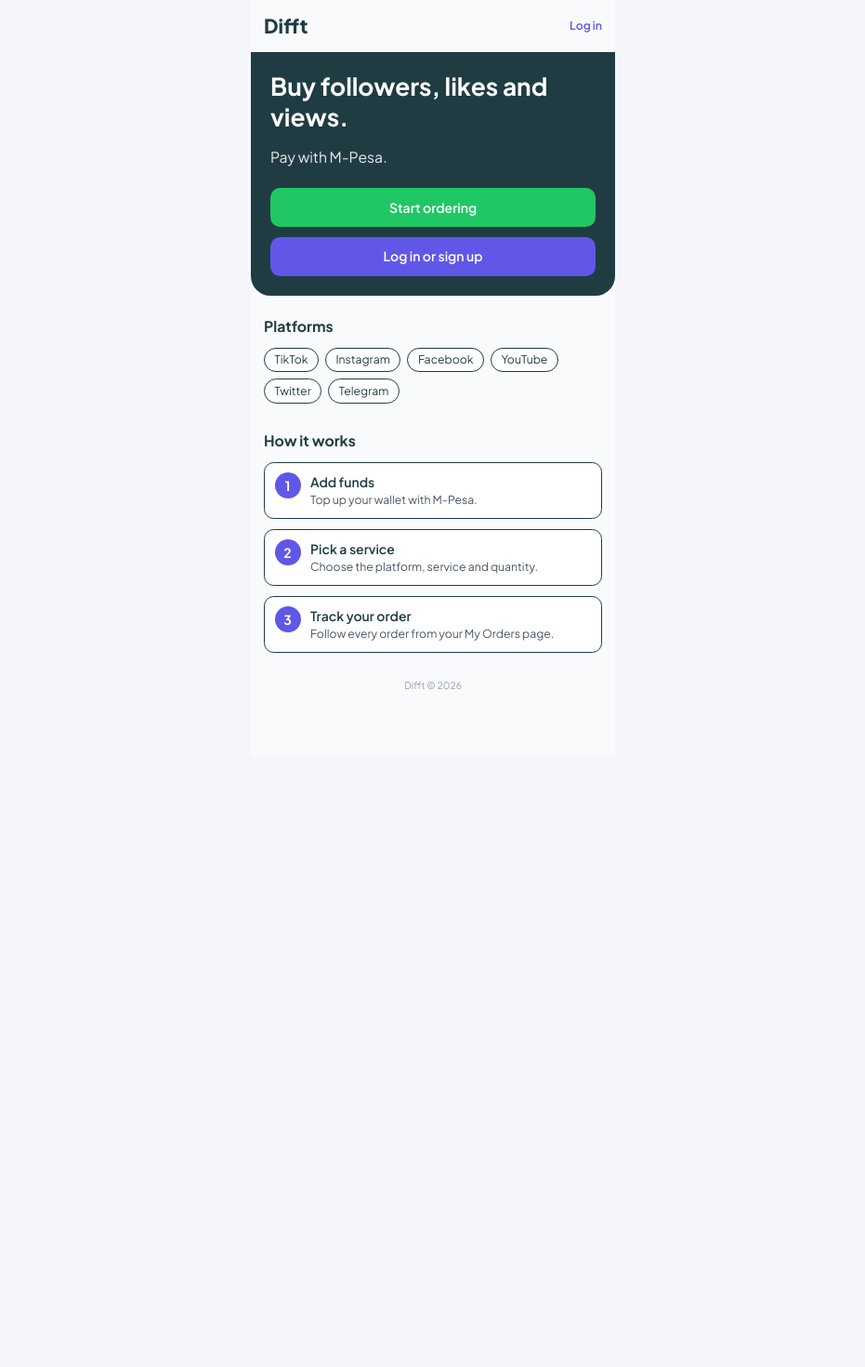
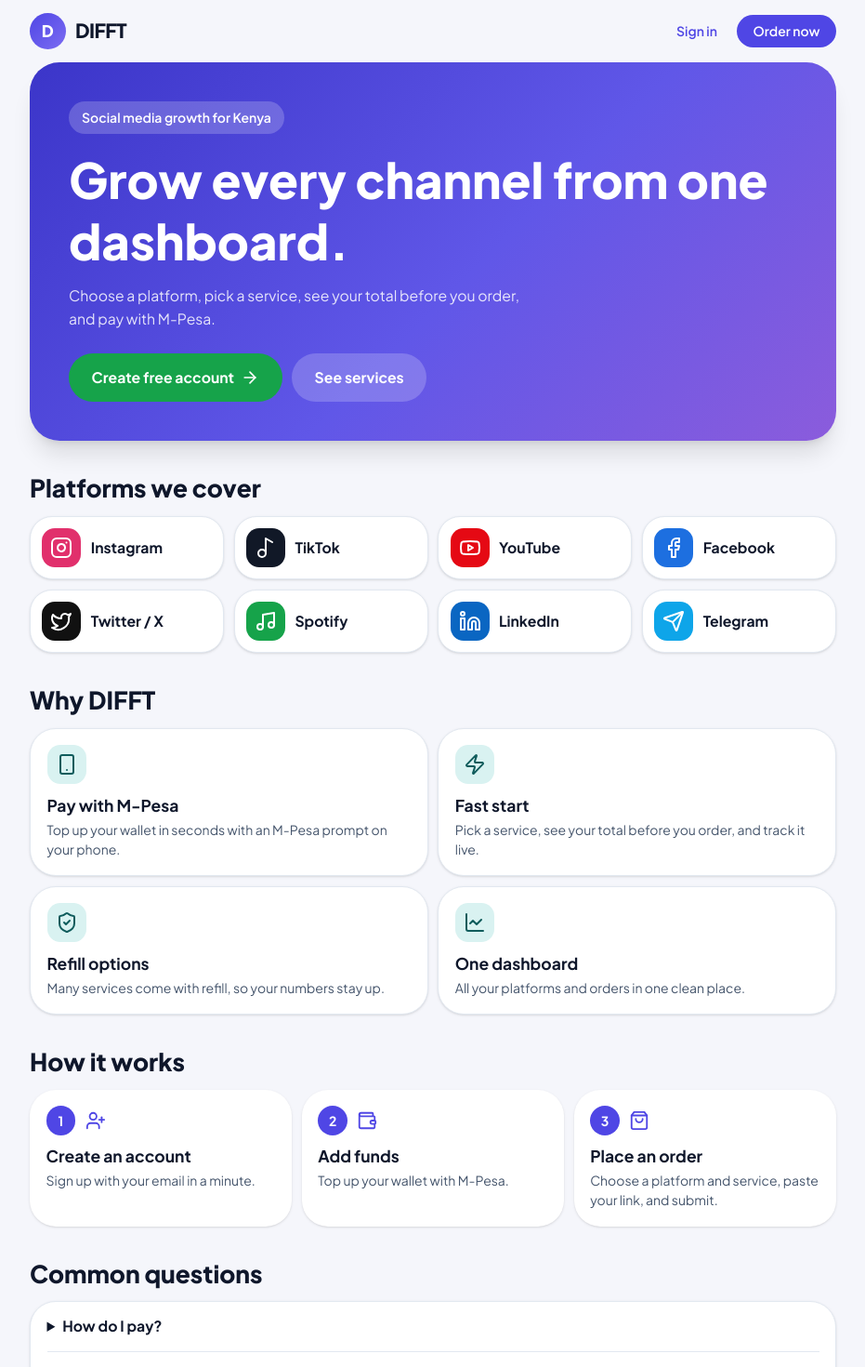
Before and after one commit to fredrickpaul/Difft, a Next.js app: page / in a window 1280 px wide. Shown: the top 1470 px of the page at 93% size, without its empty margins (174-1105 px from the left). Before the commit the page ends 814 px from the top, so only its background shows below. Built offline with nearby package versions, Linux system fonts and the light colour scheme; no server answers.

Commit message:
Refactor Home component and update metadata

```diff
--- a/app/page.tsx
+++ b/app/page.tsx
@@ -1,139 +1,176 @@
-"use client";
+import Link from "next/link";
+import {
+  Smartphone, Zap, ShieldCheck, LineChart, UserPlus, Wallet, ShoppingBag,
+  ArrowRight, Instagram, Facebook, Youtube, Twitter, Linkedin, Send, Music, Music2,
+} from "lucide-react";
+import SwRegister from "@/components/swregister";
 
-import { useEffect, useState } from "react";
-import Link from "next/link";
-import { createClient, type SupabaseClient } from "@supabase/supabase-js";
+export const metadata = {
+  title: "DIFFT | Social media growth services in Kenya, pay with M-Pesa",
+  description:
+    "DIFFT helps you grow your Instagram, TikTok, YouTube, Facebook and more from one dashboard. Pick a service, see the total, and pay with M-Pesa.",
+  openGraph: {
+    title: "DIFFT | Social Growth",
+    description: "Grow every channel from one dashboard. Pay with M-Pesa.",
+    type: "website",
+  },
+};
 
-let client: SupabaseClient | null = null;
-function getSupabase() {
-  if (!client) {
-    client = createClient(
-      process.env.NEXT_PUBLIC_SUPABASE_URL!,
-      (process.env.NEXT_PUBLIC_SUPABASE_ANON_KEY ??
-        process.env.NEXT_PUBLIC_SUPABASE_PUBLISHABLE_KEY)!
-    );
-  }
-  return client;
-}
-
-const PLATFORMS = [
-  "TikTok",
-  "Instagram",
-  "Facebook",
-  "YouTube",
-  "Twitter",
-  "Telegram",
+const platforms = [
+  { n: "Instagram", Icon: Instagram, c: "#e1306c" },
+  { n: "TikTok", Icon: Music2, c: "#111827" },
+  { n: "YouTube", Icon: Youtube, c: "#e50914" },
+  { n: "Facebook", Icon: Facebook, c: "#1d6fe0" },
+  { n: "Twitter / X", Icon: Twitter, c: "#111111" },
+  { n: "Spotify", Icon: Music, c: "#16a34a" },
+  { n: "LinkedIn", Icon: Linkedin, c: "#0a66c2" },
+  { n: "Telegram", Icon: Send, c: "#0ea5e9" },
 ];
 
-const STEPS = [
-  { n: "1", title: "Add funds", text: "Top up your wallet with M-Pesa." },
-  { n: "2", title: "Pick a service", text: "Choose the platform, service and quantity." },
-  { n: "3", title: "Track your order", text: "Follow every order from your My Orders page." },
+const features = [
+  { Icon: Smartphone, t: "Pay with M-Pesa", d: "Top up your wallet in seconds with an M-Pesa prompt on your phone." },
+  { Icon: Zap, t: "Fast start", d: "Pick a service, see your total before you order, and track it live." },
+  { Icon: ShieldCheck, t: "Refill options", d: "Many services come with refill, so your numbers stay up." },
+  { Icon: LineChart, t: "One dashboard", d: "All your platforms and orders in one clean place." },
+];
+
+const steps = [
+  { Icon: UserPlus, t: "Create an account", d: "Sign up with your email in a minute." },
+  { Icon: Wallet, t: "Add funds", d: "Top up your wallet with M-Pesa." },
+  { Icon: ShoppingBag, t: "Place an order", d: "Choose a platform and service, paste your link, and submit." },
+];
+
+const faqs = [
+  ["How do I pay?", "You top up your DIFFT wallet with M-Pesa and spend from it on any service."],
+  ["Do you need my password?", "Never. We only need the link to your profile or post."],
+  ["What does refill mean?", "If the count drops within the refill period, it is topped up again at no extra cost."],
+  ["How long does an order take to start?", "Most orders start within minutes to a few hours. The delivery time is shown on each service."],
 ];
 
 export default function Home() {
-  const [loggedIn, setLoggedIn] = useState<boolean | null>(null);
+  return (
+    <main className="min-h-screen bg-[#f5f6fb] text-slate-900">
+      <SwRegister />
 
-  useEffect(() => {
-    getSupabase()
-      .auth.getSession()
-      .then(({ data }) => setLoggedIn(!!data?.session));
-  }, []);
-
-  async function logout() {
-    await getSupabase().auth.signOut();
-    setLoggedIn(false);
-  }
-
-  return (
-    <main className="mx-auto max-w-md bg-gray-50 pb-16">
-      <header className="flex items-center justify-between p-4">
-        <span className="text-2xl font-extrabold text-[#203C43]">Difft</span>
-        {loggedIn ? (
-          <button onClick={logout} className="text-sm text-[#6057E8]">
-            Log out
-          </button>
-        ) : (
-          <Link href="/login" className="text-sm font-semibold text-[#6057E8]">
-            Log in
+      <header className="mx-auto flex max-w-5xl items-center justify-between px-4 py-4">
+        <div className="flex items-center gap-3">
+          <span
+            className="flex h-11 w-11 items-center justify-center rounded-full text-xl font-extrabold text-white"
+            style={{ background: "linear-gradient(135deg,#4f46e5,#7c6cf2)" }}
+          >
+            D
+          </span>
+          <span className="text-2xl font-extrabold tracking-tight">DIFFT</span>
+        </div>
+        <div className="flex items-center gap-2">
+          <Link href="/login" className="rounded-full px-4 py-2 text-base font-semibold text-[#4f46e5]">
+            Sign in
           </Link>
-        )}
+          <Link href="/order" className="rounded-full bg-[#4f46e5] px-5 py-2 text-base font-semibold text-white">
+            Order now
+          </Link>
+        </div>
       </header>
 
-      <section className="space-y-4 rounded-b-3xl bg-[#203C43] p-6 text-white">
-        <h1 className="text-3xl font-bold leading-tight">
-          Buy followers, likes and views.
+      <section className="mx-auto max-w-5xl px-4">
+        <div
+          className="rounded-[32px] p-7 text-white shadow-xl md:p-12"
+          style={{ background: "linear-gradient(135deg,#3b35c9,#6057e8 55%,#8b5cdc)" }}
+        >
+          <p className="inline-block rounded-full bg-white/20 px-4 py-2 text-base font-semibold">
+            Social media growth for Kenya
+          </p>
+          <h1 className="mt-5 text-4xl font-extrabold leading-tight md:text-6xl">
+            Grow every channel from one dashboard.
           </h1>
-        <p className="text-lg opacity-90">Pay with M-Pesa.</p>
-
-        <div className="space-y-3 pt-2">
-          <Link
-            href="/order"
-            className="block rounded-xl bg-[#20C765] p-3 text-center font-semibold text-white"
-          >
-            Start ordering
+          <p className="mt-4 max-w-xl text-lg text-white/85">
+            Choose a platform, pick a service, see your total before you order, and pay with M-Pesa.
+          </p>
+          <div className="mt-7 flex flex-wrap gap-3">
+            <Link href="/login" className="flex items-center gap-2 rounded-full bg-[#16a34a] px-7 py-4 text-lg font-bold">
+              Create free account <ArrowRight size={20} />
             </Link>
-
-          {loggedIn ? (
-            <div className="flex gap-3">
-              <Link
-                href="/orders"
-                className="flex-1 rounded-xl bg-white/10 p-3 text-center font-semibold text-white"
-              >
-                My Orders
-              </Link>
-              <Link
-                href="/add-funds"
-                className="flex-1 rounded-xl bg-[#6057E8] p-3 text-center font-semibold text-white"
-              >
-                Add Funds
+            <Link href="/order" className="rounded-full bg-white/20 px-7 py-4 text-lg font-bold">
+              See services
             </Link>
           </div>
-          ) : (
-            <Link
-              href="/login"
-              className="block rounded-xl bg-[#6057E8] p-3 text-center font-semibold text-white"
-            >
-              Log in or sign up
-            </Link>
-          )}
         </div>
       </section>
 
-      <section className="space-y-3 p-4 pt-6">
-        <h2 className="text-lg font-bold text-[#203C43]">Platforms</h2>
-        <div className="flex flex-wrap gap-2">
-          {PLATFORMS.map((p) => (
-            <span
-              key={p}
-              className="rounded-full border bg-white px-3 py-1 text-sm text-[#203C43]"
-            >
-              {p}
+      <section className="mx-auto mt-10 max-w-5xl px-4">
+        <h2 className="text-3xl font-extrabold">Platforms we cover</h2>
+        <div className="mt-4 grid grid-cols-2 gap-3 md:grid-cols-4">
+          {platforms.map(({ n, Icon, c }) => (
+            <div key={n} className="flex items-center gap-3 rounded-[24px] border border-slate-200 bg-white p-3.5 shadow-sm">
+              <span className="flex h-12 w-12 items-center justify-center rounded-2xl text-white" style={{ background: c }}>
+                <Icon size={24} />
               </span>
+              <span className="text-lg font-bold">{n}</span>
+            </div>
           ))}
         </div>
       </section>
 
-      <section className="space-y-3 p-4">
-        <h2 className="text-lg font-bold text-[#203C43]">How it works</h2>
-        {STEPS.map((s) => (
-          <div
-            key={s.n}
-            className="flex items-start gap-3 rounded-xl border bg-white p-3"
-          >
-            <div className="flex h-8 w-8 shrink-0 items-center justify-center rounded-full bg-[#6057E8] font-bold text-white">
-              {s.n}
-            </div>
-            <div>
-              <div className="font-semibold text-[#203C43]">{s.title}</div>
-              <div className="text-sm text-gray-600">{s.text}</div>
-            </div>
+      <section className="mx-auto mt-10 max-w-5xl px-4">
+        <h2 className="text-3xl font-extrabold">Why DIFFT</h2>
+        <div className="mt-4 grid gap-3 md:grid-cols-2">
+          {features.map(({ Icon, t, d }) => (
+            <div key={t} className="rounded-[28px] border border-slate-200 bg-white p-5 shadow-sm">
+              <span className="flex h-12 w-12 items-center justify-center rounded-2xl bg-[#d9f2f1] text-[#0f5c5c]">
+                <Icon size={24} />
+              </span>
+              <h3 className="mt-3 text-xl font-bold">{t}</h3>
+              <p className="mt-1 text-base text-slate-600">{d}</p>
             </div>
           ))}
+        </div>
       </section>
 
-      <footer className="p-4 text-center text-xs text-gray-400">
-        Difft &copy; 2026
+      <section className="mx-auto mt-10 max-w-5xl px-4">
+        <h2 className="text-3xl font-extrabold">How it works</h2>
+        <div className="mt-4 grid gap-3 md:grid-cols-3">
+          {steps.map(({ Icon, t, d }, i) => (
+            <div key={t} className="rounded-[28px] bg-white p-5 shadow-sm">
+              <div className="flex items-center gap-3 font-bold text-[#4f46e5]">
+                <span className="flex h-9 w-9 items-center justify-center rounded-full bg-[#4f46e5] text-white">{i + 1}</span>
+                <Icon size={22} />
+              </div>
+              <h3 className="mt-3 text-xl font-bold">{t}</h3>
+              <p className="mt-1 text-base text-slate-600">{d}</p>
+            </div>
+          ))}
+        </div>
+      </section>
+
+      <section className="mx-auto mt-10 max-w-5xl px-4">
+        <h2 className="text-3xl font-extrabold">Common questions</h2>
+        <div className="mt-4 rounded-[28px] border border-slate-200 bg-white px-5 shadow-sm">
+          {faqs.map(([q, a]) => (
+            <details key={q} className="border-b border-slate-200 py-4 last:border-0">
+              <summary className="cursor-pointer text-lg font-bold">{q}</summary>
+              <p className="mt-2 text-base text-slate-600">{a}</p>
+            </details>
+          ))}
+        </div>
+      </section>
+
+      <section className="mx-auto mt-10 max-w-5xl px-4">
+        <div className="rounded-[32px] bg-[#e8ebff] p-7 text-center">
+          <h2 className="text-3xl font-extrabold text-[#3b35c9]">Ready to grow?</h2>
+          <p className="mt-2 text-lg text-slate-600">Create your account and place your first order today.</p>
+          <Link href="/login" className="mt-5 inline-block rounded-full bg-[#4f46e5] px-8 py-4 text-lg font-bold text-white">
+            Get started
+          </Link>
+        </div>
+      </section>
+
+      <footer className="mx-auto mt-10 max-w-5xl px-4 pb-10 text-center text-base text-slate-500">
+        <div className="flex justify-center gap-6">
+          <Link href="/order">Services</Link>
+          <Link href="/support">Support</Link>
+          <Link href="/login">Sign in</Link>
+        </div>
+        <p className="mt-3">© DIFFT Social Growth</p>
       </footer>
     </main>
   );
```
Lines whose indentation alone changed are shown as unchanged.
